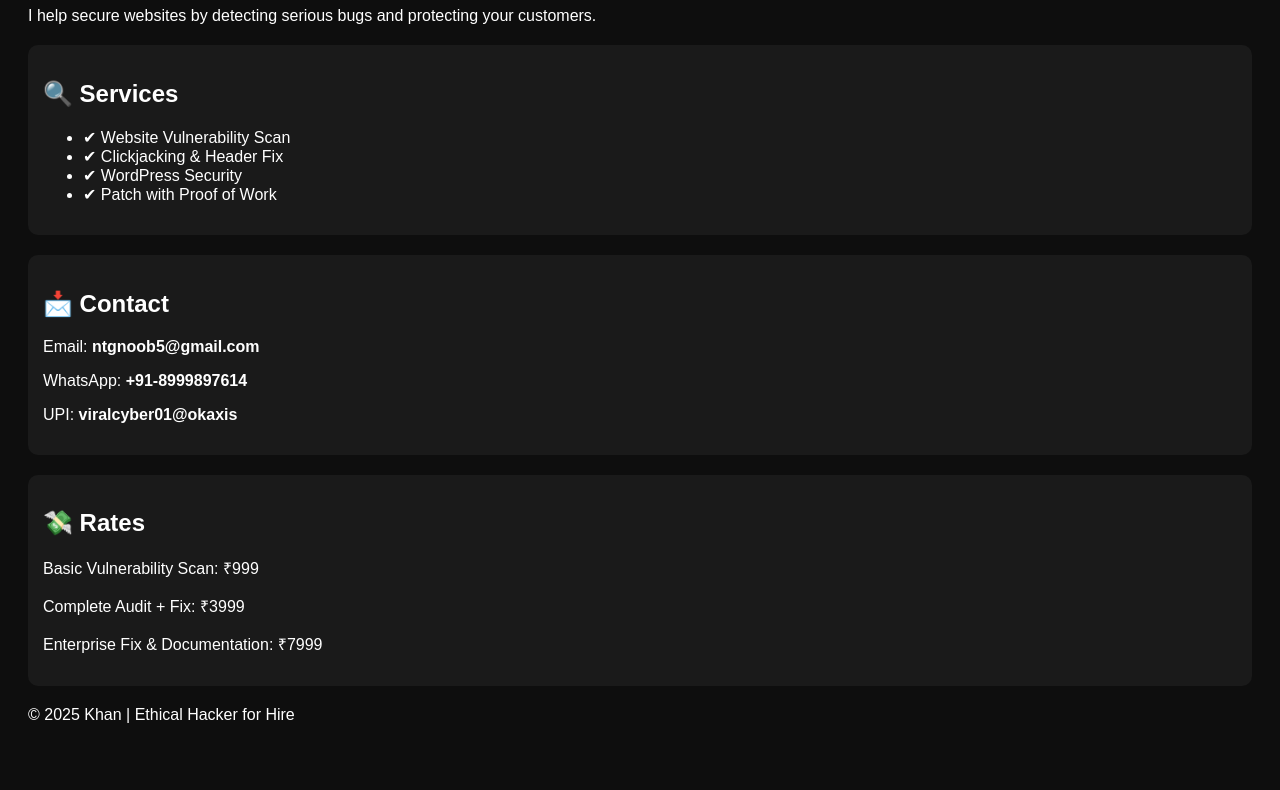
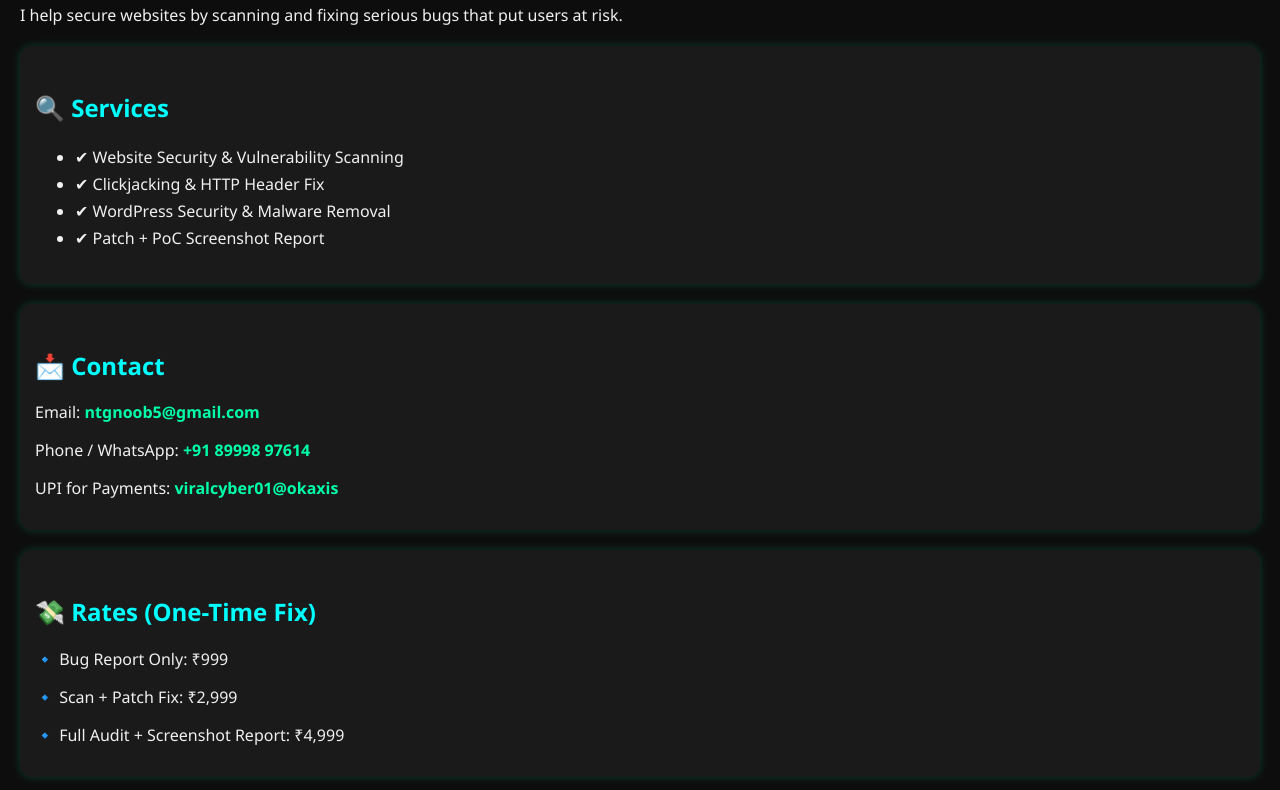
Before and after one commit to Shoaibgamemaker/Khan-hacker-site-, a plain HTML site: page index.html in a window 1280 px wide. Shown: the part 102-892 px from the top of the page. Before the commit the page ends 870 px from the top, so only its background shows below. Drawn offline with Linux system fonts and the light colour scheme.

Commit message:
Update index.html

```diff
--- a/index.html
+++ b/index.html
@@ -5,38 +5,71 @@
   <meta name="viewport" content="width=device-width, initial-scale=1.0"/>
   <title>Khan – Ethical Hacker for Hire</title>
   <style>
-    body { font-family: sans-serif; background: #0e0e0e; color: white; padding: 20px; }
-    h1 { color: #00ff88; }
-    .box { background: #1a1a1a; padding: 15px; border-radius: 10px; margin: 20px 0; }
-    a { color: #00ffff; text-decoration: none; }
+    body {
+      font-family: 'Segoe UI', sans-serif;
+      background: #0d0d0d;
+      color: #f0f0f0;
+      margin: 0;
+      padding: 20px;
+    }
+    h1 {
+      color: #00ff88;
+      font-size: 32px;
+    }
+    h2 {
+      color: #00ffff;
+      margin-top: 30px;
+    }
+    .box {
+      background: #1a1a1a;
+      padding: 15px;
+      border-radius: 12px;
+      margin: 20px 0;
+      box-shadow: 0 0 10px #00ffaa33;
+    }
+    ul {
+      line-height: 1.7;
+    }
+    strong {
+      color: #00ffaa;
+    }
+    a {
+      color: #00ffff;
+      text-decoration: none;
+    }
+    footer {
+      text-align: center;
+      margin-top: 40px;
+      color: #777;
+    }
   </style>
 </head>
 <body>
   <h1>👨‍💻 Khan – Freelance Ethical Hacker</h1>
-  <p>I help secure websites by detecting serious bugs and protecting your customers.</p>
+  <p>I help secure websites by scanning and fixing serious bugs that put users at risk.</p>
 
   <div class="box">
     <h2>🔍 Services</h2>
     <ul>
-      <li>✔ Website Vulnerability Scan</li>
-      <li>✔ Clickjacking & Header Fix</li>
-      <li>✔ WordPress Security</li>
-      <li>✔ Patch with Proof of Work</li>
+      <li>✔ Website Security & Vulnerability Scanning</li>
+      <li>✔ Clickjacking & HTTP Header Fix</li>
+      <li>✔ WordPress Security & Malware Removal</li>
+      <li>✔ Patch + PoC Screenshot Report</li>
     </ul>
   </div>
 
   <div class="box">
     <h2>📩 Contact</h2>
     <p>Email: <strong>ntgnoob5@gmail.com</strong></p>
-    <p>WhatsApp: <strong>+91-8999897614</strong></p>
-    <p>UPI: <strong>viralcyber01@okaxis</strong></p>
+    <p>Phone / WhatsApp: <strong>+91 89998 97614</strong></p>
+    <p>UPI for Payments: <strong>viralcyber01@okaxis</strong></p>
   </div>
 
   <div class="box">
-    <h2>💸 Rates</h2>
-    <p>Basic Vulnerability Scan: ₹999</p>
-    <p>Complete Audit + Fix: ₹3999</p>
-    <p>Enterprise Fix & Documentation: ₹7999</p>
+    <h2>💸 Rates (One-Time Fix)</h2>
+    <p>🔹 Bug Report Only: ₹999</p>
+    <p>🔹 Scan + Patch Fix: ₹2,999</p>
+    <p>🔹 Full Audit + Screenshot Report: ₹4,999</p>
   </div>
 
   <footer>
```
